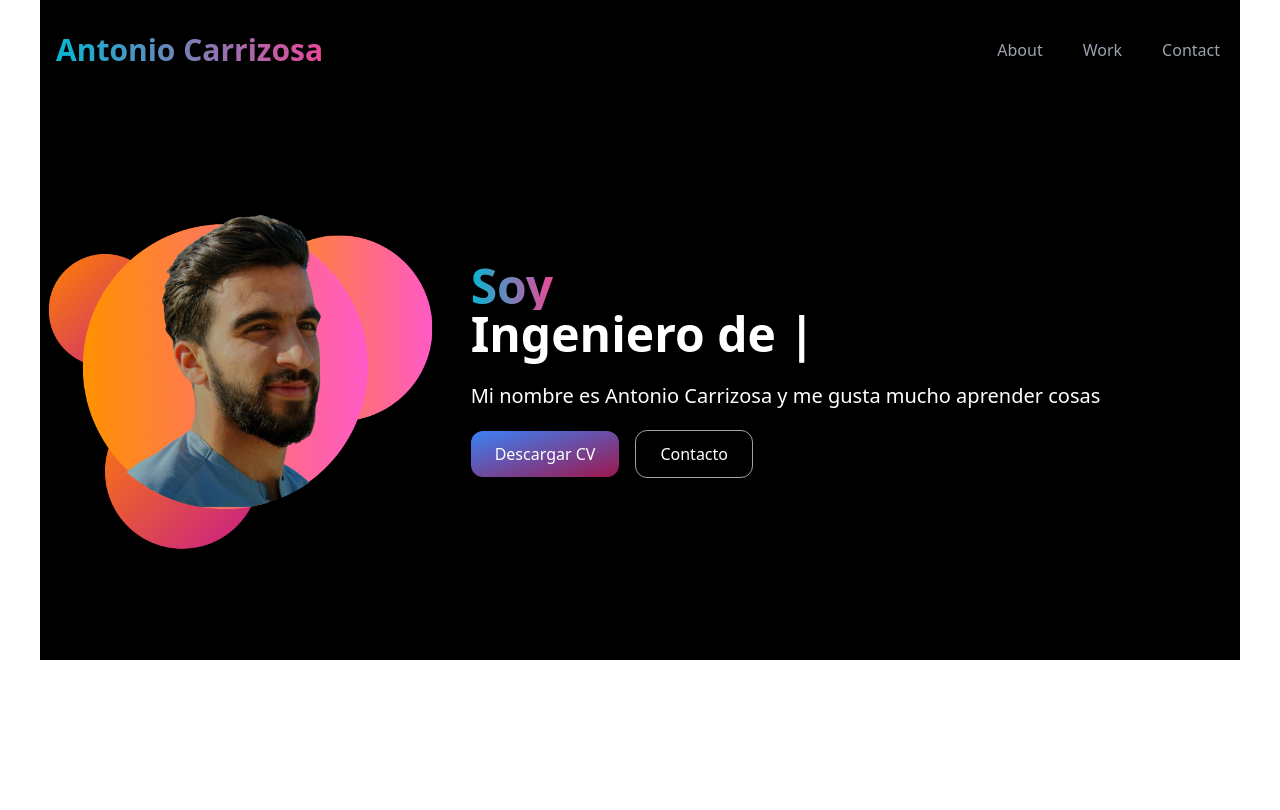
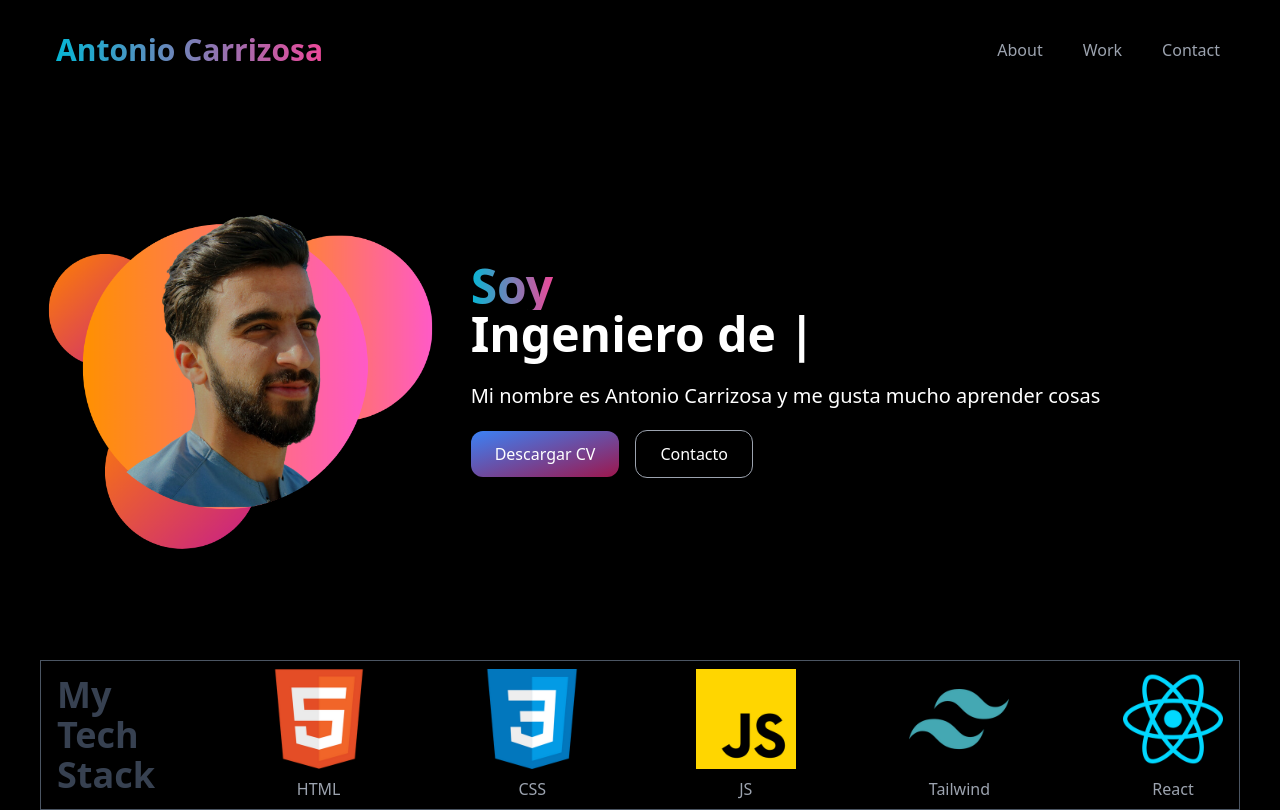
Before and after one commit to antwave/antwave-portfolio, a React (Create React App) app: page / in a window 1280 px wide. Built offline with nearby package versions, Linux system fonts and the light colour scheme.

Commit message:
added skills section

```diff
--- a/src/App.js
+++ b/src/App.js
@@ -1,11 +1,13 @@
 import Navbar from "./components/Navbar";
 import Hero from "./components/Hero";
+import Skills from "./components/Skills";
 
 function App() {
   return (
     <div className="App">
       <Navbar />
       <Hero />
+      <Skills />
     </div>
   );
 }
--- a/src/components/Skills.jsx
+++ b/src/components/Skills.jsx
@@ -1,7 +1,42 @@
 import React from "react";
+import html from "../assets/html.png";
+import css from "../assets/css.png";
+import javascript from "../assets/javascript.png";
+import tailwind from "../assets/tailwind.png";
+import react from "../assets/react.png";
 
 const Skills = () => {
-  return <div>Skills</div>;
+  return (
+    <div
+      className="border border-gray-600 bg-black text-gray-400 md:h-[150px] max-w-[1200px]
+    mx-auto grid grid-cols-6 place-items-center md:flex md:justify-between md:items-center"
+    >
+      <h2 className="text-gray-700 text-xl md:text-4xl font-bold m-4">
+        My <br /> Tech <br /> Stack
+      </h2>
+
+      <div className="flex flex-col items-center m-4 sm:my-0 w-[40px] md:w-[100px]">
+        <img src={html} alt="" />
+        <p className="mt-2">HTML</p>
+      </div>
+      <div className="flex flex-col items-center m-4 sm:my-0 w-[40px] md:w-[100px]">
+        <img src={css} alt="" />
+        <p className="mt-2">CSS</p>
+      </div>
+      <div className="flex flex-col items-center m-4 sm:my-0 w-[40px] md:w-[100px]">
+        <img src={javascript} alt="" />
+        <p className="mt-2">JS</p>
+      </div>
+      <div className="flex flex-col items-center m-4 sm:my-0 w-[40px] md:w-[100px]">
+        <img src={tailwind} alt="" />
+        <p className="mt-2">Tailwind</p>
+      </div>
+      <div className="flex flex-col items-center m-4 sm:my-0 w-[40px] md:w-[100px]">
+        <img src={react} alt="" />
+        <p className="mt-2">React</p>
+      </div>
+    </div>
+  );
 };
 
 export default Skills;
--- a/src/index.css
+++ b/src/index.css
@@ -5,3 +5,7 @@
 .primary-color {
   @apply text-transparent bg-clip-text bg-gradient-to-r from-cyan-500 to-pink-500 inline-block;
 }
+
+body {
+  background-color: black;
+}
```
